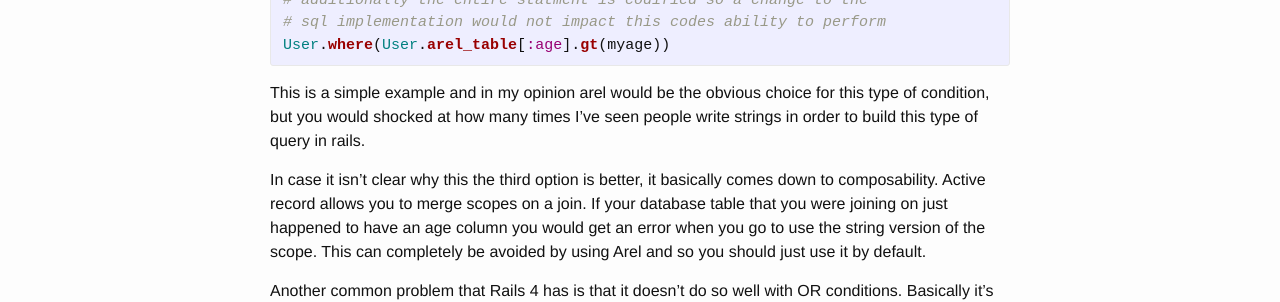
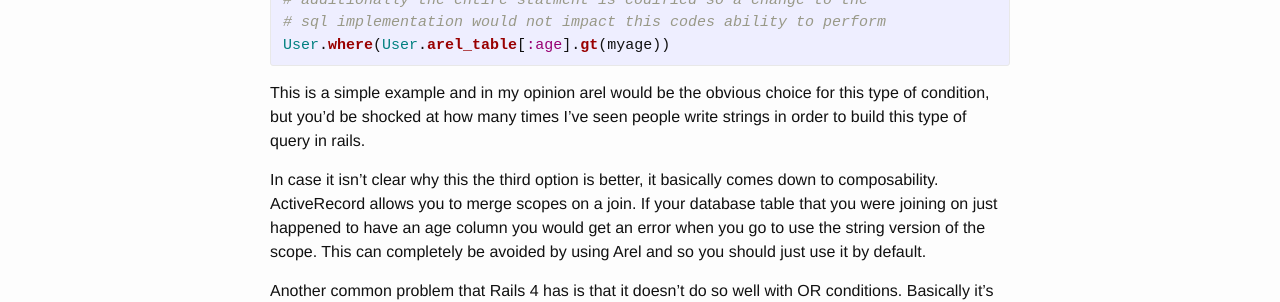
Before and after one commit to johnnyiller/johnnyiller.github.io, a Jekyll site: the page built from _posts/2015-9-21-using-arel-instead-of-strings-in-rails-4.markdown, in a window 1280 px wide. Shown: the part 944-1246 px from the top of the page. Built offline with Jekyll 4.4.1, drawn with Linux system fonts in a browser that asks for light colours; comment, search, counter and statistics services are not loaded.

```diff
--- a/_posts/2015-9-21-using-arel-instead-of-strings-in-rails-4.markdown
+++ b/_posts/2015-9-21-using-arel-instead-of-strings-in-rails-4.markdown
@@ -37,9 +37,9 @@
 
 {% endhighlight %}
 
-This is a simple example and in my opinion arel would be the obvious choice for this type of condition, but you would shocked at how many times I've seen people write  strings in order to build this type of query in rails.
+This is a simple example and in my opinion arel would be the obvious choice for this type of condition, but you'd be shocked at how many times I've seen people write  strings in order to build this type of query in rails.
 
-In case it isn't clear why this the third option is better, it basically comes down to composability.  Active record allows you to merge scopes on a join.  If your database table that you were joining on just happened to have an age column you would get an error when you go to use the string version of the scope.  This can completely be avoided by using Arel and so you should just use it by default.
+In case it isn't clear why this the third option is better, it basically comes down to composability.  ActiveRecord allows you to merge scopes on a join.  If your database table that you were joining on just happened to have an age column you would get an error when you go to use the string version of the scope.  This can completely be avoided by using Arel and so you should just use it by default.
 
 
 Another common problem that Rails 4 has is that it doesn't do so well with OR conditions.  Basically it's unsupported via scopes and most of the documentation would have you write an or condition like using a crazy string.  I urge you to resist writing code based on that documentation.  Instead, you should use Arel to codify your complex or conditions whenevery possible.
```
